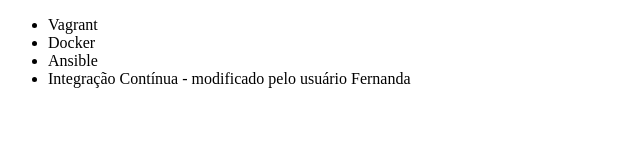
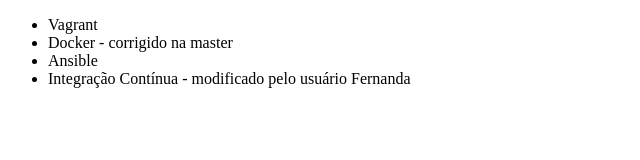
Before and after one commit to opnetto/exercitando, a plain HTML site: page index.html in a window 1280 px wide. Shown: the whole page, without its empty margins (0-640 px from the left). Drawn offline with Linux system fonts and the light colour scheme.

Commit message:
correçã de bug na master

```diff
--- a/index.html
+++ b/index.html
@@ -7,7 +7,7 @@
 <body>
     <ul>
         <li>Vagrant</li>
-        <li>Docker</li>
+        <li>Docker - corrigido na master</li>
         <li>Ansible</li>
         <li>Integração Contínua - modificado pelo usuário Fernanda </li>
     </ul>
```
